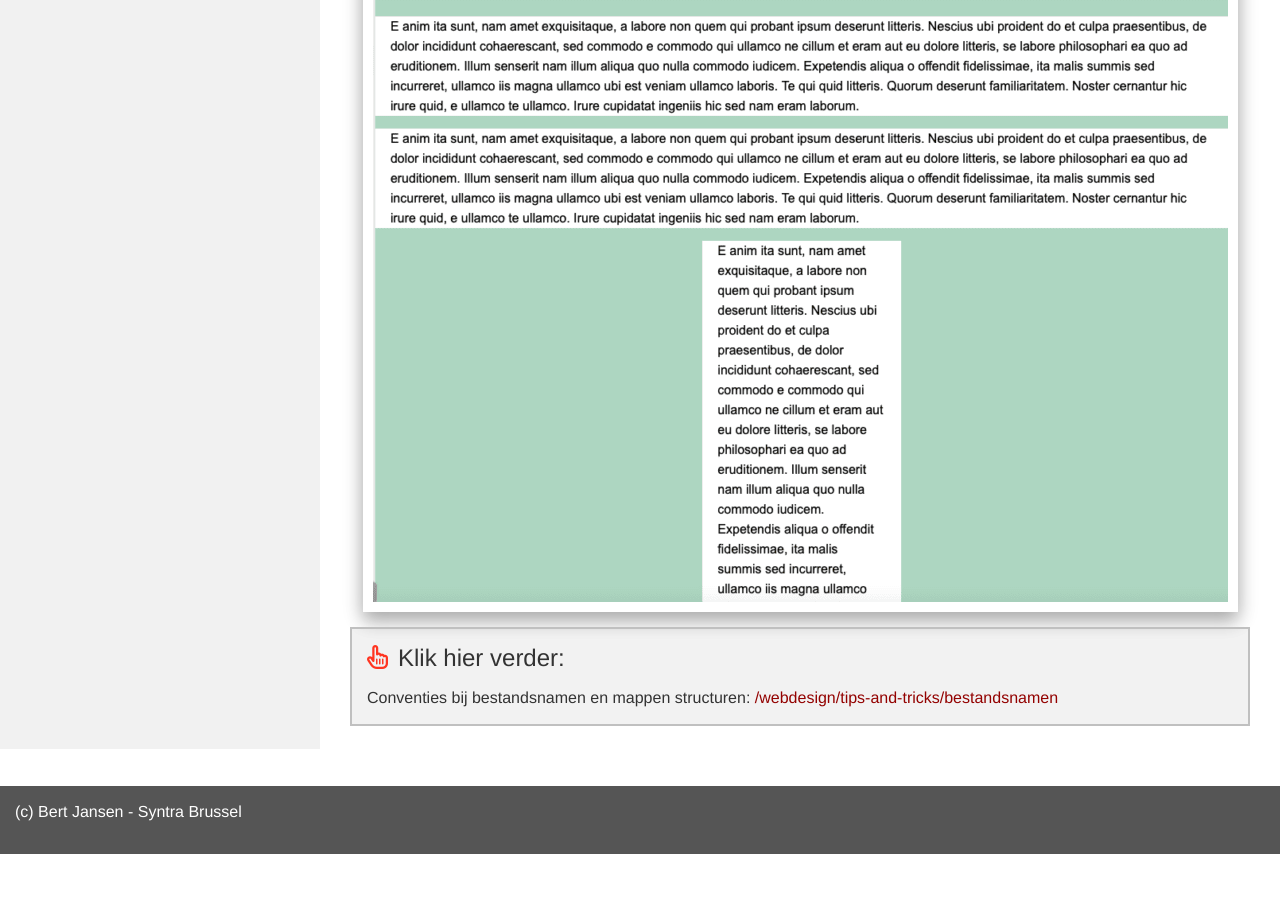
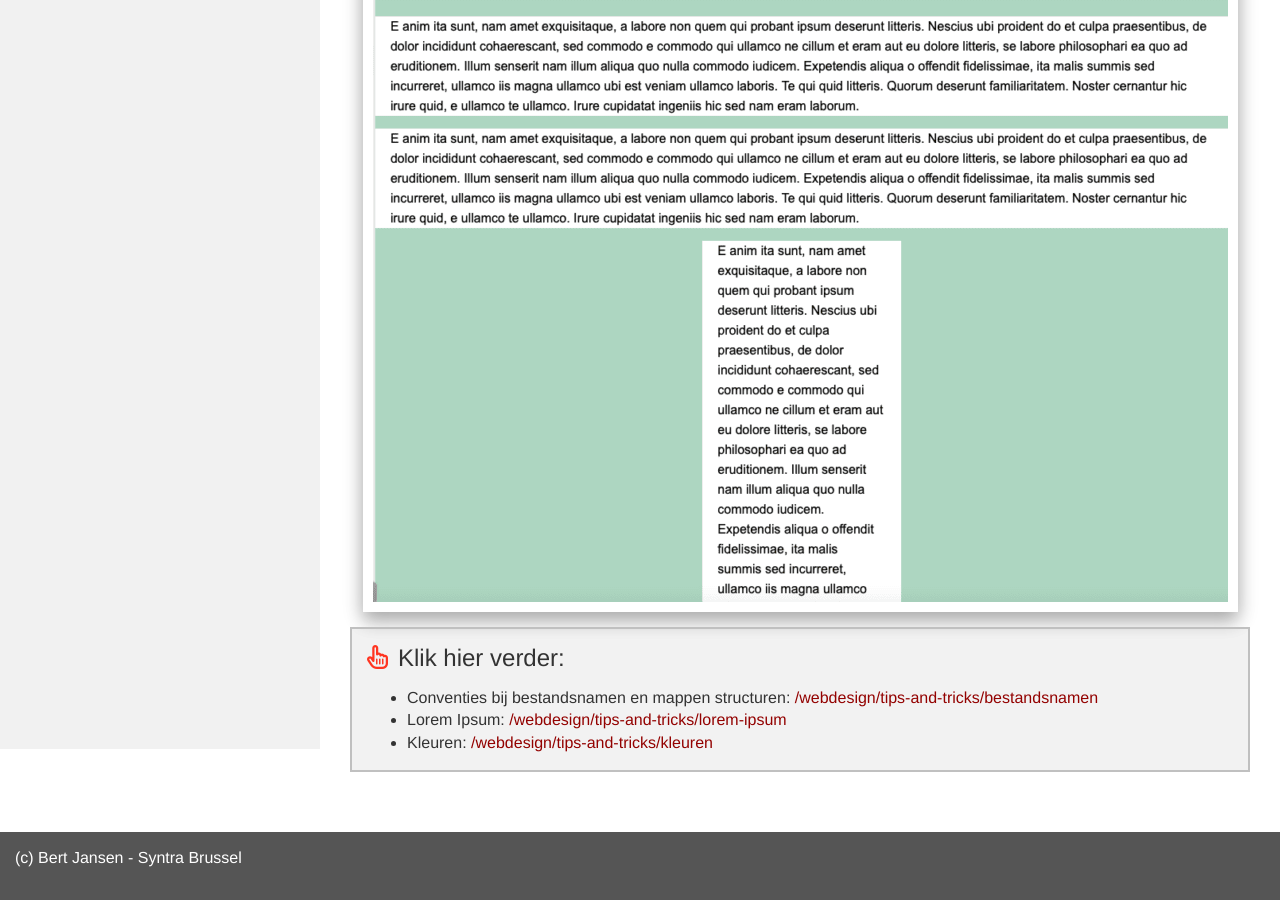
Before and after one commit to Syntra-Brussel/webdesign, a Jekyll site: the page built from css/oefening_eerste_experiment.md, in a window 1280 px wide and 900 px high, scrolled down 751 px. Built offline with Jekyll 4.4.1, drawn with Linux system fonts in a browser that asks for light colours; nearby versions of some CDN libraries; a script that is not in the unit is left out; before the commit the page ends 1605 px from its top, so only the background shows below that.

Commit message:
Update oefening_eerste_experiment.md

```diff
--- a/css/oefening_eerste_experiment.md
+++ b/css/oefening_eerste_experiment.md
@@ -6,6 +6,10 @@ collection: [css]
 links:
   - url: /webdesign/tips-and-tricks/bestandsnamen
     title: Conventies bij bestandsnamen en mappen structuren
+  - url: /webdesign/tips-and-tricks/lorem-ipsum
+    title: Lorem Ipsum
+  - url: /webdesign/tips-and-tricks/kleuren
+    title: Kleuren
 ---
 <div class="highlight">
     <h3>Instructies</h3>
```
